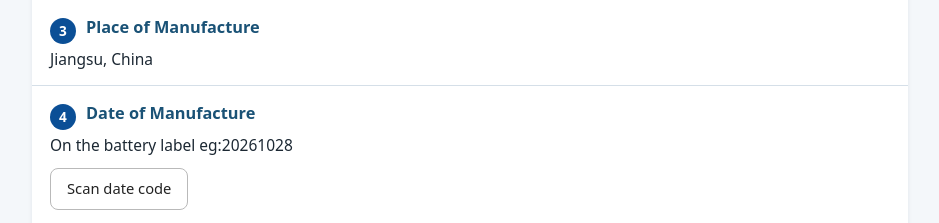
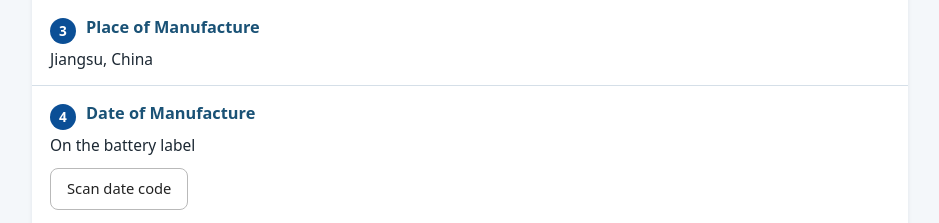
Before and after one commit to 942934/battery-inr10440-350, a plain HTML site: page index.html in a window 1280 px wide. Shown: the part 980-1203 px from the top of the page, without its empty margins (170-1109 px from the left). Drawn offline with Linux system fonts and the light colour scheme.

```diff
--- a/index.html
+++ b/index.html
@@ -214,7 +214,7 @@ footer{text-align:center; color:var(--muted); font-size:.85rem; padding:10px 0 0
 
   <div class="item">
     <h3 class="item-t"><span class="num">4</span>Date of Manufacture</h3>
-    <p class="plain" data-trace="date">On the battery label eg:20261028</p>
+    <p class="plain" data-trace="date">On the battery label</p>
     <button type="button" class="scan-btn" id="scan-date-btn">Scan date code</button>
   </div>
 
```
